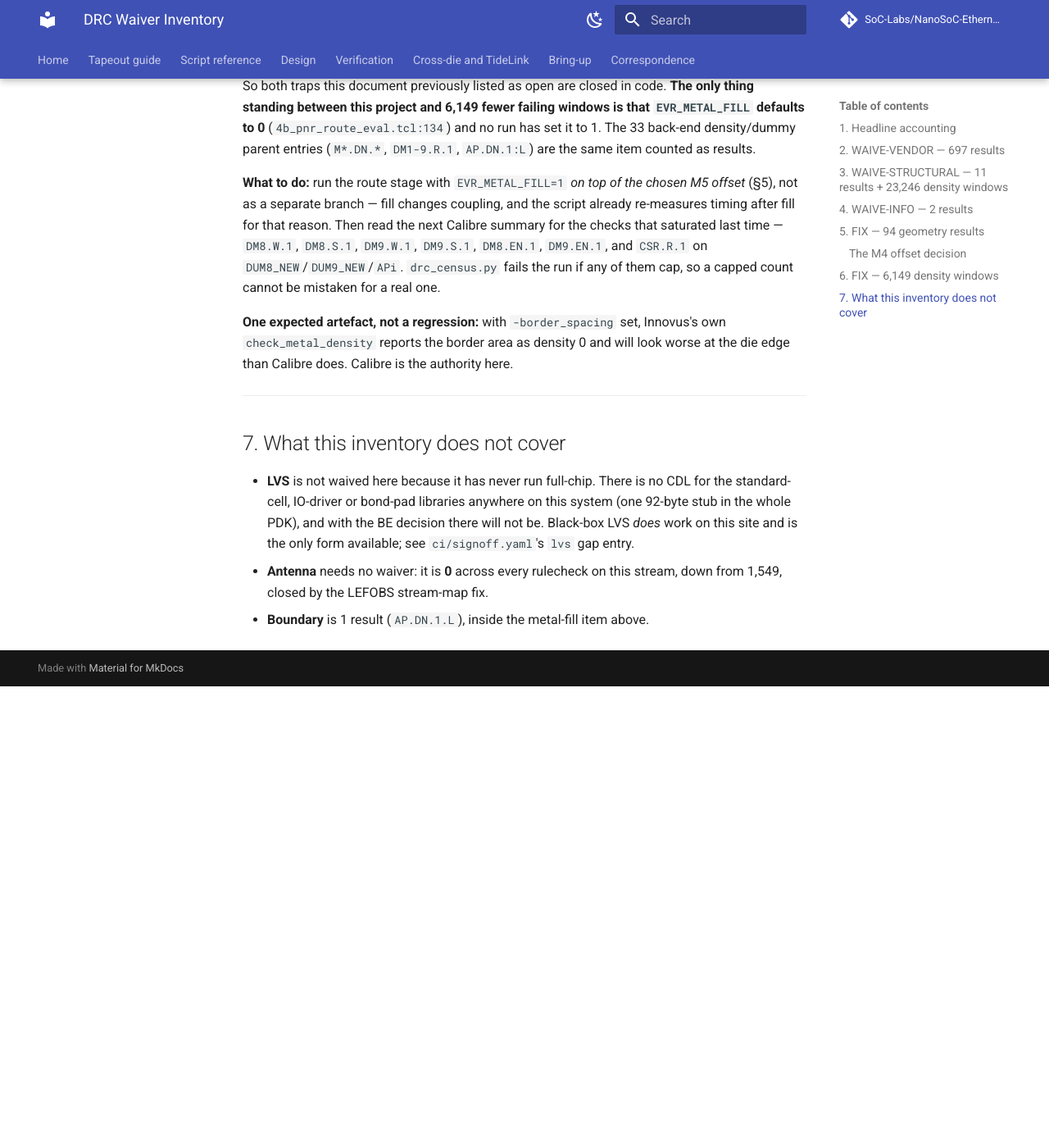
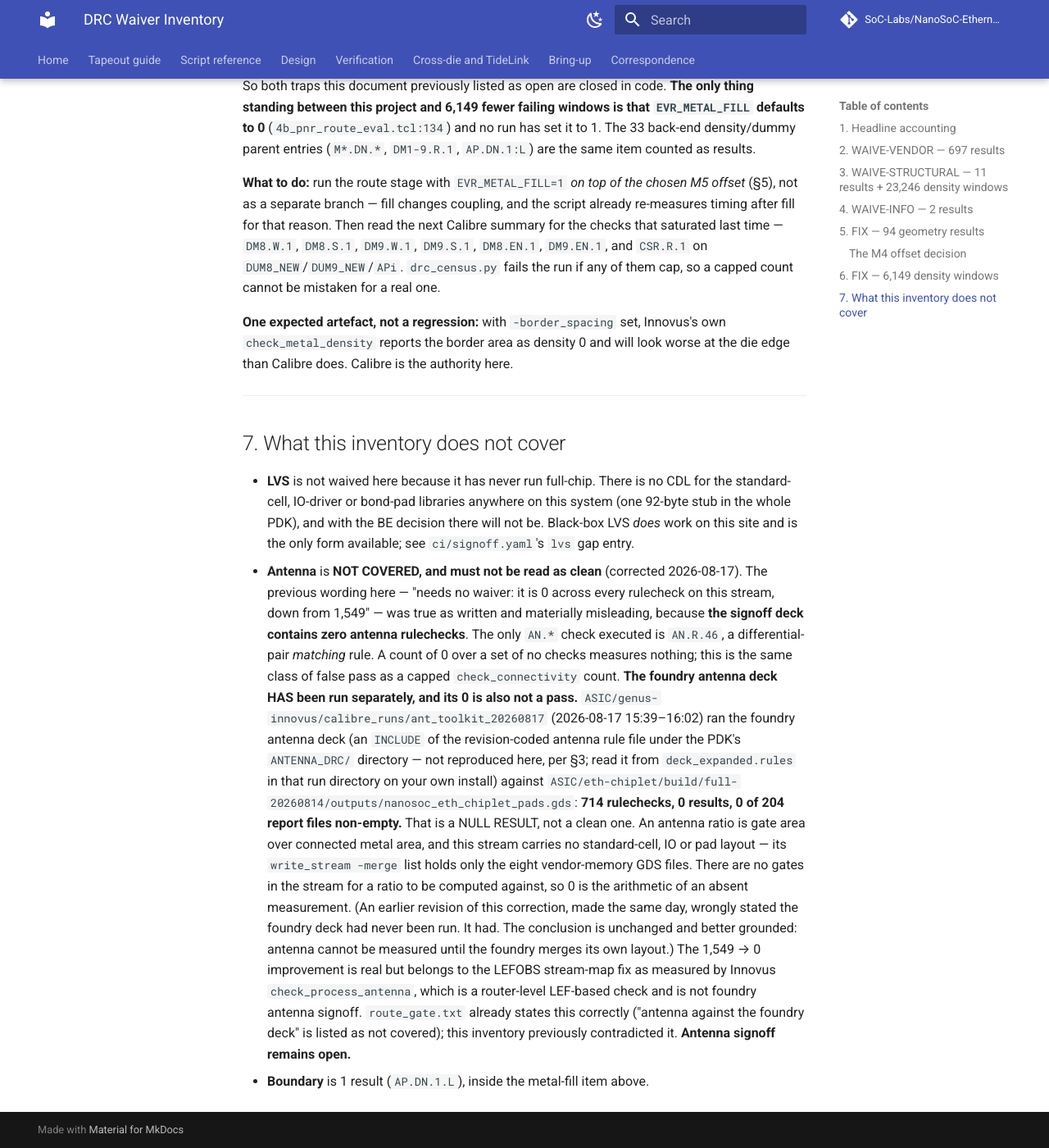
Before and after one commit to SoC-Labs/NanoSoC-Ethernet-Chiplet, an MkDocs documentation site: the page built from docs/DRC_WAIVER_INVENTORY.md, in a window 1280 px wide and 1400 px high, scrolled down 5777 px. Shown: the whole window at 82% size. Built offline with MkDocs 1.6.1 and Material for MkDocs 9.7.7, drawn with Linux system fonts in a browser that asks for light colours; comment, search, counter and statistics services are not loaded; before the commit the page ends 6614 px from its top, so only the background shows below that.

Commit message:
docs: antenna is a null result, not a clean one - and say why
Section 7 claimed "Antenna needs no waiver: it is 0 across every rulecheck on
this stream, down from 1,549". True as written, and materially misleading. The
signoff deck contains ZERO antenna rulechecks; the only AN.* check it executes
is AN.R.46, a differential-pair MATCHING rule. A count of 0 over a set of no
checks measures nothing - the same class of false pass as a capped
check_connectivity count, which this project has now been bitten by three times.

The foundry deck HAS been run, separately, and its 0 is also not a pass:

  ASIC/genus-innovus/calibre_runs/ant_toolkit_20260817   2026-08-17 15:39-16:02
  the foundry antenna deck (revision-coded name not reproduced here, per §3)
  against build/full-20260814/outputs/nanosoc_eth_chiplet_pads.gds
  714 rulechecks, 0 results, 0 of 204 report files non-empty

An antenna ratio is gate area over connected metal area. This stream's
write_stream -merge list carries only the eight vendor-memory GDS files - no
standard-cell, IO or pad layout - so there are no gates for a ratio to be
computed against. The 0 is the arithmetic of an absent measurement. Antenna
cannot be measured here until the foundry merges its own layout.

The 1,549 -> 0 improvement is real, but it belongs to the LEFOBS stream-map fix
as measured by Innovus check_process_antenna: a router-level LEF-based check,
not foundry antenna signoff. route_gate.txt already listed "antenna against the
foundry deck" as not covered; this inventory contradicted it.

An earlier revision of this correction, made the same day, wrongly stated the
foundry deck had never been run. It had. That error is recorded in the entry
rather than quietly removed, because silently correcting a correction is how
this class of mistake propagates.

Co-Authored-By: Claude Opus 5 (1M context) <noreply@anthropic.com>

```diff
--- a/docs/DRC_WAIVER_INVENTORY.md
+++ b/docs/DRC_WAIVER_INVENTORY.md
@@ -218,6 +218,33 @@ worse at the die edge than Calibre does. Calibre is the authority here.
   (one 92-byte stub in the whole PDK), and with the BE decision there will not
   be. Black-box LVS *does* work on this site and is the only form available; see
   `ci/signoff.yaml`'s `lvs` gap entry.
-- **Antenna** needs no waiver: it is **0** across every rulecheck on this stream,
-  down from 1,549, closed by the LEFOBS stream-map fix.
+- **Antenna** is **NOT COVERED, and must not be read as clean** (corrected
+  2026-08-17). The previous wording here — "needs no waiver: it is 0 across every
+  rulecheck on this stream, down from 1,549" — was true as written and materially
+  misleading, because **the signoff deck contains zero antenna rulechecks**. The
+  only `AN.*` check executed is `AN.R.46`, a differential-pair *matching* rule.
+  A count of 0 over a set of no checks measures nothing; this is the same class of
+  false pass as a capped `check_connectivity` count.
+  **The foundry antenna deck HAS been run separately, and its 0 is also not a
+  pass.** `ASIC/genus-innovus/calibre_runs/ant_toolkit_20260817` (2026-08-17
+  15:39–16:02) ran
+  the foundry antenna deck (an `INCLUDE` of the revision-coded antenna rule file
+  under the PDK's `ANTENNA_DRC/` directory — not reproduced here, per §3; read it
+  from `deck_expanded.rules` in that run directory on your own install) against
+  `ASIC/eth-chiplet/build/full-20260814/outputs/nanosoc_eth_chiplet_pads.gds`:
+  **714 rulechecks, 0 results, 0 of 204 report files non-empty.** That is a NULL
+  RESULT, not a clean one. An antenna ratio is gate area over connected metal
+  area, and this stream carries no standard-cell, IO or pad layout — its
+  `write_stream -merge` list holds only the eight vendor-memory GDS files. There
+  are no gates in the stream for a ratio to be computed against, so 0 is the
+  arithmetic of an absent measurement.
+  (An earlier revision of this correction, made the same day, wrongly stated the
+  foundry deck had never been run. It had. The conclusion is unchanged and better
+  grounded: antenna cannot be measured until the foundry merges its own layout.)
+  The 1,549 → 0 improvement is real but belongs to the LEFOBS stream-map fix as
+  measured by Innovus `check_process_antenna`, which is a router-level LEF-based
+  check and is not foundry antenna signoff.
+  `route_gate.txt` already states this correctly ("antenna against the foundry
+  deck" is listed as not covered); this inventory previously contradicted it.
+  **Antenna signoff remains open.**
 - **Boundary** is 1 result (`AP.DN.1.L`), inside the metal-fill item above.
```
